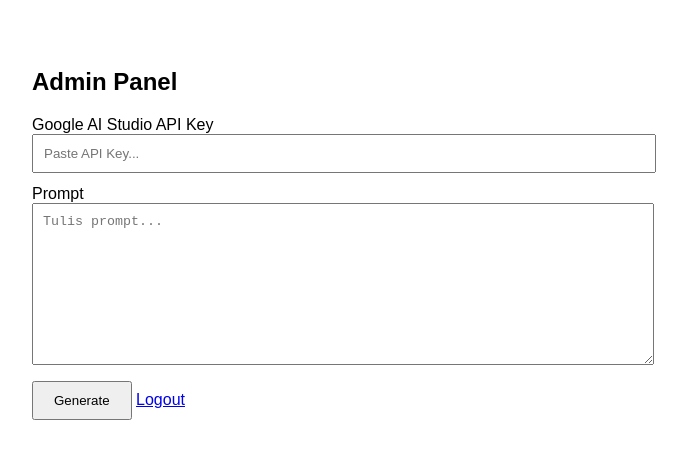
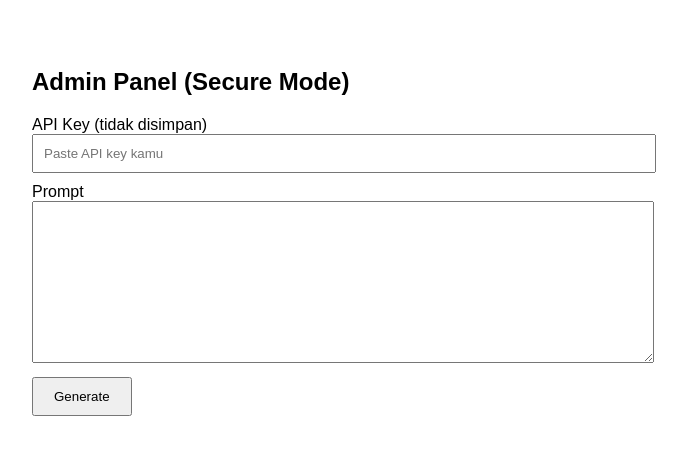
Before and after one commit to wonderwall-web/Wonderwal-video-app, a Next.js app: page /admin in a window 1280 px wide. Shown: the top 458 px of the page, without its empty margins (16-703 px from the left). Built offline with nearby package versions, Linux system fonts and the light colour scheme.

Commit message:
secure user api key flow

```diff
--- a/app/admin/page.tsx
+++ b/app/admin/page.tsx
@@ -1,6 +1,6 @@
 "use client";
 
-import { useEffect, useState } from "react";
+import { useState } from "react";
 
 export default function Page() {
   const [apiKey, setApiKey] = useState("");
@@ -8,20 +8,11 @@ export default function Page() {
   const [out, setOut] = useState("");
   const [loading, setLoading] = useState(false);
 
-  useEffect(() => {
-    try {
-      const saved = localStorage.getItem("user_google_api_key") || "";
-      if (saved) setApiKey(saved);
-    } catch {}
-  }, []);
-
   const run = async () => {
     setLoading(true);
     setOut("");
 
     try {
-      localStorage.setItem("user_google_api_key", apiKey);
-
       const r = await fetch("/api/generate", {
         method: "POST",
         headers: { "Content-Type": "application/json" },
@@ -29,8 +20,7 @@ export default function Page() {
       });
 
       const data = await r.json();
-      if (data.ok) setOut(data.output || "");
-      else setOut("ERROR: " + (data.error || "unknown"));
+      setOut(data.output || "ERROR");
     } catch {
       setOut("ERROR");
     }
@@ -40,32 +30,31 @@ export default function Page() {
 
   return (
     <div style={{ padding: 40, fontFamily: "Arial" }}>
-      <h2>Admin Panel</h2>
+      <h2>Admin Panel (Secure Mode)</h2>
 
-      <div style={{ marginBottom: 12 }}>
-        <div>Google AI Studio API Key</div>
+      <div>
+        <div>API Key (tidak disimpan)</div>
         <input
+          type="password"
           value={apiKey}
           onChange={(e) => setApiKey(e.target.value)}
-          placeholder="Paste API Key..."
+          placeholder="Paste API key kamu"
           style={{ width: 600, padding: 10 }}
         />
       </div>
 
-      <div style={{ marginBottom: 12 }}>
+      <div style={{ marginTop: 10 }}>
         <div>Prompt</div>
         <textarea
           value={prompt}
           onChange={(e) => setPrompt(e.target.value)}
-          placeholder="Tulis prompt..."
           style={{ width: 600, height: 140, padding: 10 }}
         />
       </div>
 
-      <button onClick={run} disabled={loading} style={{ padding: "10px 20px" }}>
+      <button onClick={run} disabled={loading} style={{ marginTop: 10, padding: "10px 20px" }}>
         {loading ? "Running..." : "Generate"}
-      </button>{" "}
-      <a href="/logout">Logout</a>
+      </button>
 
       <pre style={{ marginTop: 20, whiteSpace: "pre-wrap" }}>{out}</pre>
     </div>
--- a/app/api/generate/route.ts
+++ b/app/api/generate/route.ts
@@ -1,13 +1,13 @@
 import { NextResponse } from "next/server";
 
 export async function POST(req: Request) {
-  const body = await req.json();
-  const apiKey = String(body.apiKey || "").trim();
-  const prompt = String(body.prompt || "").trim();
+  const { apiKey, prompt } = await req.json();
 
-  if (!apiKey) return NextResponse.json({ ok: false, error: "missing_api_key" }, { status: 400 });
-  if (!prompt) return NextResponse.json({ ok: false, error: "missing_prompt" }, { status: 400 });
+  if (!apiKey || !prompt) {
+    return NextResponse.json({ ok: false, error: "missing_fields" }, { status: 400 });
+  }
 
+  try {
     const r = await fetch(
       "https://generativelanguage.googleapis.com/v1beta/models/gemini-1.5-flash:generateContent?key=" +
         encodeURIComponent(apiKey),
@@ -20,13 +20,13 @@ export async function POST(req: Request) {
       }
     );
 
-  const text = await r.text();
-  let data: any = {};
-  try { data = JSON.parse(text); } catch {}
+    const data = await r.json();
 
-  const out =
-    data?.candidates?.[0]?.content?.parts?.map((p: any) => p.text).join("") ||
-    "";
+    const output =
+      data?.candidates?.[0]?.content?.parts?.map((p: any) => p.text).join("") || "";
 
-  return NextResponse.json({ ok: true, output: out });
+    return NextResponse.json({ ok: true, output });
+  } catch {
+    return NextResponse.json({ ok: false, error: "gemini_failed" }, { status: 500 });
   }
+}
```
Lines whose indentation alone changed are shown as unchanged.
